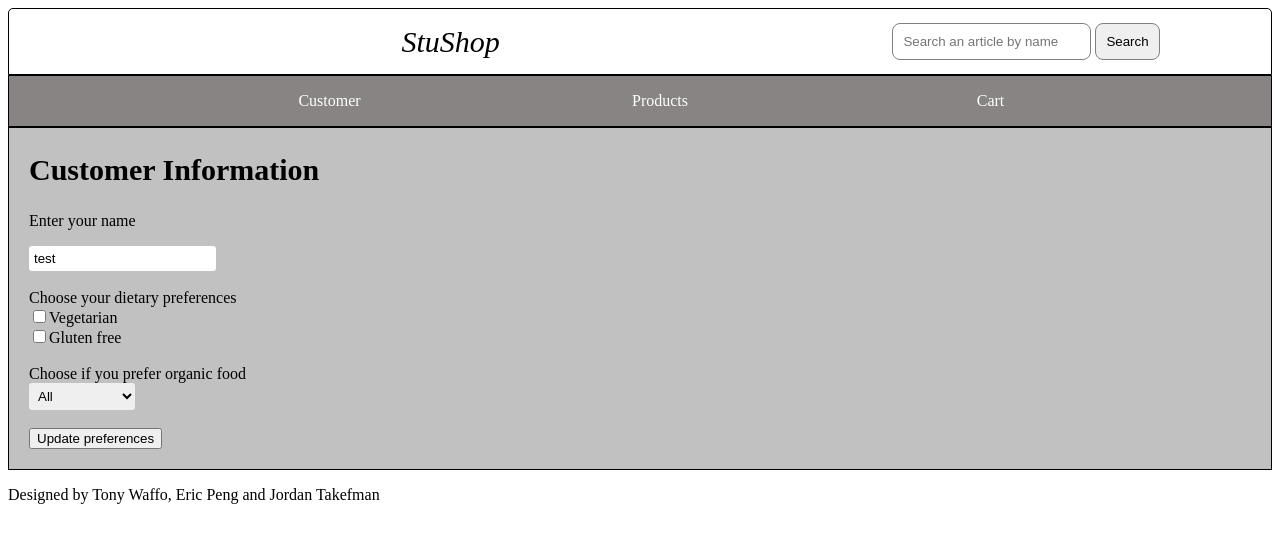
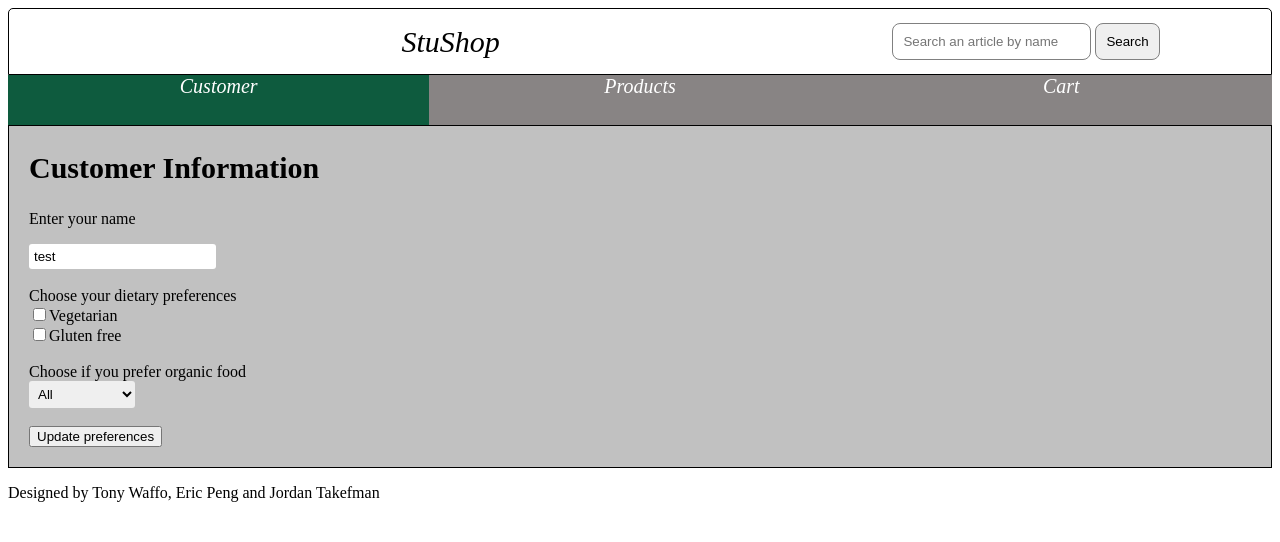
Before and after one commit to SEG3125-A/Group36-Lab-3, a plain HTML site: page index.html in a window 1280 px wide. Drawn offline with Linux system fonts and the light colour scheme.

Commit message:
nav bar update

```diff
--- a/index.html
+++ b/index.html
@@ -21,18 +21,15 @@
             </div>
         </header>
         <nav class="nav-bar">
-            <ul>
-                <li class="customer" onclick="changeSection('client')">
-                    Customer
-                </li>
-
-                <li class = 'productB' onclick="changeSection('products')">
-                    Products
-                </li>
-                <li class = 'cartB' onclick="changeSection('cart')">
-                    Cart
-                </li>
-            </ul>
+            <div class="clientNav" onclick="changeSection('client')">
+                <i>Customer</i>
+            </div>
+            <div class = 'productsNav' onclick="changeSection('products')">
+                <i>Products</i>
+            </div>
+            <div class = 'cartNav' onclick="changeSection('cart')">
+                <i>Cart</i>
+            </div>
         </nav>
 
         <section>
--- a/lab3.css
+++ b/lab3.css
@@ -44,10 +44,22 @@ header{
     transform: scale(1.05);
 }
 nav{
-    border: 1px solid black;
     background-color: rgba(11, 4, 4, 0.486);
     color: white;
-
+    display: flex;
+    align-items: center;
+    justify-content: space-evenly;
+    height: 50px;
+    font-size: 20px;
+    text-align: center;
+}
+nav> div{
+    width: 100%;
+    height: 100%;
+    justify-content: center;
+}
+.clientNav{
+    background-color: rgb(14, 91, 62);
 }
 nav > ul{
     display: flex;
@@ -56,7 +68,7 @@ nav > ul{
     border: 0px solid black;
     list-style-type: none;
     height:;
-}
+}/*
 nav >ul > li{
     width: 100px;
     border: 0px solid black;
@@ -68,7 +80,7 @@ nav >ul > li{
 nav >ul > li:hover{
     text-indent: 10px;
     text-shadow: 5px 5px rgba(5, 30, 20, 0.968);
-}
+}*/
 section div{
     background-color: rgba(128, 128, 128, 0.486);
     border:1px solid black;
--- a/lab3.js
+++ b/lab3.js
@@ -133,20 +133,23 @@ function changeSection(sectionName) {
         clientSection.style.display = "block";
         productSection.style.display = "none";
         cartSection.style.display = "none";
-        document.querySelector('.customer').style.fontWeight = 'bold';
-        document.querySelector('.customer').style.fontSize = '1.5em'; // Increase font size by 1.5 points
+        document.querySelector('.clientNav').style.backgroundColor = 'rgb(14, 91, 62)';
+        document.querySelector('.productsNav').style.backgroundColor = 'gray';
+        document.querySelector('.cartNav').style.backgroundColor = 'gray';
     } else if (sectionName == "products") {
         clientSection.style.display = "none";
         productSection.style.display = "block";
         cartSection.style.display = "none";
-        document.querySelector('.productB').style.fontWeight = 'bold';
-        document.querySelector('.productB').style.fontSize = '1.5em'; // Increase font size by 1.5 points
+        document.querySelector('.clientNav').style.backgroundColor = 'rgb(14, 91, 62)';
+        document.querySelector('.productsNav').style.backgroundColor = 'rgb(14, 91, 62)';
+        document.querySelector('.cartNav').style.backgroundColor = 'gray';
     } else {
         clientSection.style.display = "none";
         productSection.style.display = "none";
         cartSection.style.display = "block";
-        document.querySelector('.cartB').style.fontWeight = 'bold';
-        document.querySelector('.cartB').style.fontSize = '1.5em'; // Increase font size by 1.5 points
+        document.querySelector('.clientNav').style.backgroundColor = 'rgb(14, 91, 62)';
+        document.querySelector('.productsNav').style.backgroundColor = 'rgb(14, 91, 62)';
+        document.querySelector('.cartNav').style.backgroundColor = 'rgb(14, 91, 62)';
     }
 }
 
```
